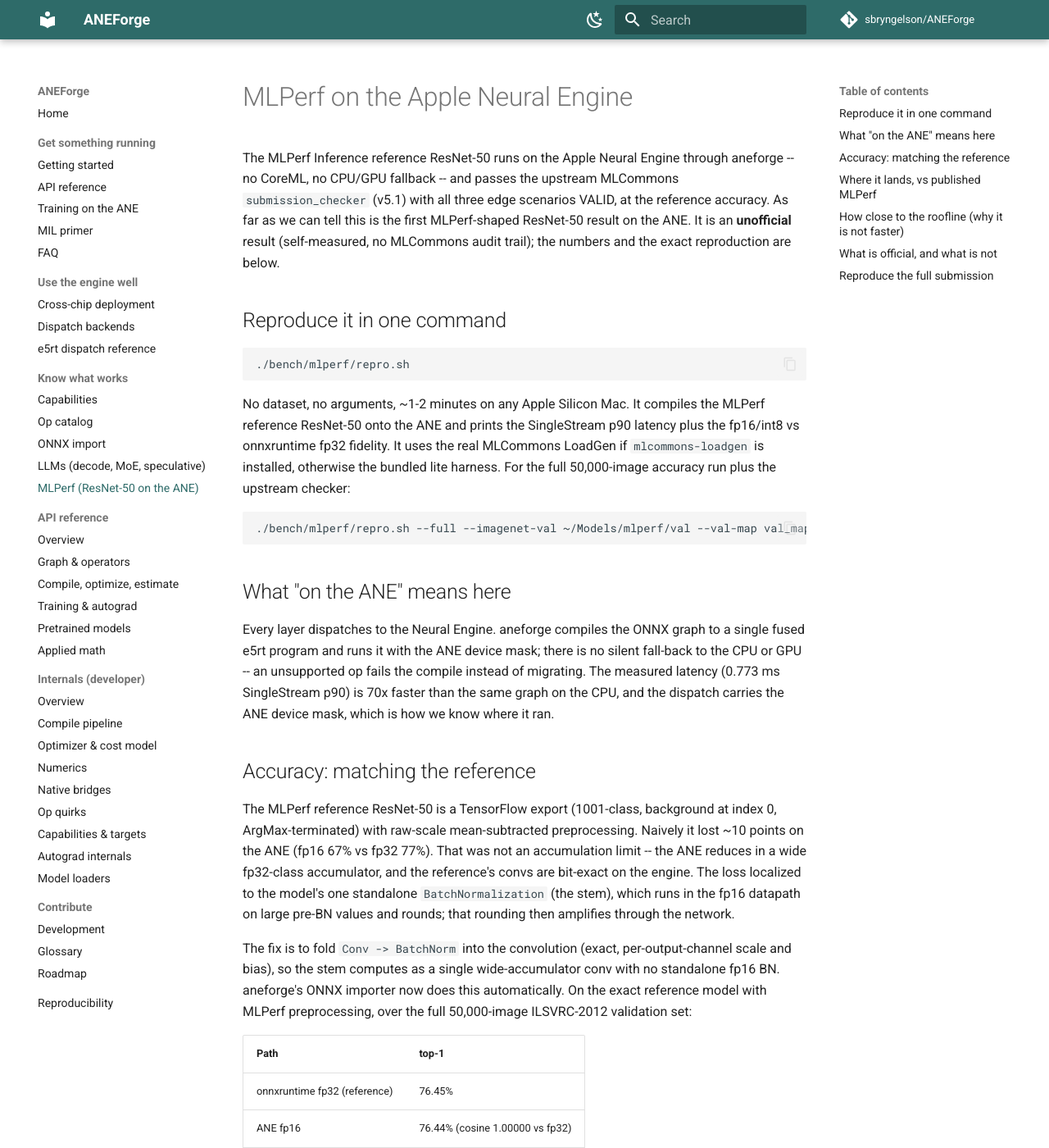
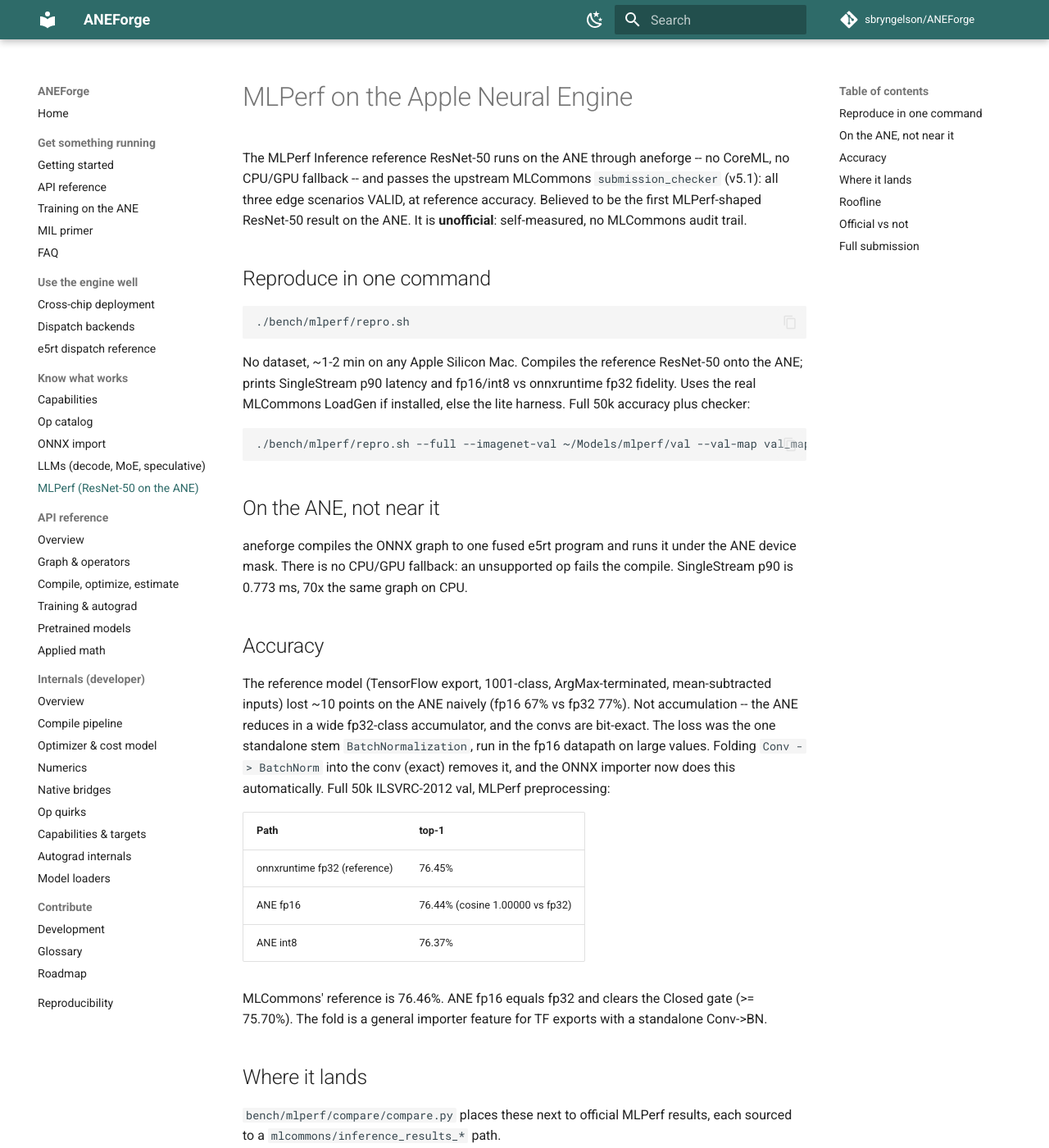
Before and after one commit to sbryngelson/ANEForge, an MkDocs documentation site: the page built from docs/mlperf.md, in a window 1280 px wide and 1400 px high. Shown: the whole window at 82% size. Built offline with MkDocs 1.6.1 and Material for MkDocs 9.7.7, drawn with Linux system fonts in a browser that asks for light colours; comment, search, counter and statistics services are not loaded; some of the changed text lies outside the part shown.

Commit message:
docs(site): MLPerf comparison section on the landing page, terse writeup
- web/index.html: add a 'Where it lands' MLPerf comparison section (sourced
  ANE vs Jetson AGX Orin v3.1 vs H100 v4.0), remove the redundant ResNet-18
  Measured block (the hero glance already carries those numbers).
- docs/mlperf.md: tighten to a terse, ASCII-clean writeup.

````diff
--- a/docs/mlperf.md
+++ b/docs/mlperf.md
@@ -1,46 +1,36 @@
 # MLPerf on the Apple Neural Engine
 
-The MLPerf Inference reference ResNet-50 runs on the Apple Neural Engine through aneforge -- no CoreML, no
-CPU/GPU fallback -- and passes the upstream MLCommons `submission_checker` (v5.1) with all three edge scenarios
-VALID, at the reference accuracy. As far as we can tell this is the first MLPerf-shaped ResNet-50 result on the
-ANE. It is an **unofficial** result (self-measured, no MLCommons audit trail); the numbers and the exact
-reproduction are below.
+The MLPerf Inference reference ResNet-50 runs on the ANE through aneforge -- no CoreML, no CPU/GPU fallback --
+and passes the upstream MLCommons `submission_checker` (v5.1): all three edge scenarios VALID, at reference
+accuracy. Believed to be the first MLPerf-shaped ResNet-50 result on the ANE. It is **unofficial**:
+self-measured, no MLCommons audit trail.
 
-## Reproduce it in one command
+## Reproduce in one command
 
 ```bash
 ./bench/mlperf/repro.sh
 ```
 
-No dataset, no arguments, ~1-2 minutes on any Apple Silicon Mac. It compiles the MLPerf reference ResNet-50
-onto the ANE and prints the SingleStream p90 latency plus the fp16/int8 vs onnxruntime fp32 fidelity. It uses
-the real MLCommons LoadGen if `mlcommons-loadgen` is installed, otherwise the bundled lite harness. For the
-full 50,000-image accuracy run plus the upstream checker:
+No dataset, ~1-2 min on any Apple Silicon Mac. Compiles the reference ResNet-50 onto the ANE; prints
+SingleStream p90 latency and fp16/int8 vs onnxruntime fp32 fidelity. Uses the real MLCommons LoadGen if
+installed, else the lite harness. Full 50k accuracy plus checker:
 
 ```bash
 ./bench/mlperf/repro.sh --full --imagenet-val ~/Models/mlperf/val --val-map val_map.txt
 ```
 
-## What "on the ANE" means here
+## On the ANE, not near it
 
-Every layer dispatches to the Neural Engine. aneforge compiles the ONNX graph to a single fused e5rt program
-and runs it with the ANE device mask; there is no silent fall-back to the CPU or GPU -- an unsupported op fails
-the compile instead of migrating. The measured latency (0.773 ms SingleStream p90) is 70x faster than the same
-graph on the CPU, and the dispatch carries the ANE device mask, which is how we know where it ran.
+aneforge compiles the ONNX graph to one fused e5rt program and runs it under the ANE device mask. There is no
+CPU/GPU fallback: an unsupported op fails the compile. SingleStream p90 is 0.773 ms, 70x the same graph on CPU.
 
-## Accuracy: matching the reference
+## Accuracy
 
-The MLPerf reference ResNet-50 is a TensorFlow export (1001-class, background at index 0, ArgMax-terminated)
-with raw-scale mean-subtracted preprocessing. Naively it lost ~10 points on the ANE (fp16 67% vs fp32 77%).
-That was not an accumulation limit -- the ANE reduces in a wide fp32-class accumulator, and the reference's
-convs are bit-exact on the engine. The loss localized to the model's one standalone `BatchNormalization` (the
-stem), which runs in the fp16 datapath on large pre-BN values and rounds; that rounding then amplifies through
-the network.
-
-The fix is to fold `Conv -> BatchNorm` into the convolution (exact, per-output-channel scale and bias), so the
-stem computes as a single wide-accumulator conv with no standalone fp16 BN. aneforge's ONNX importer now does
-this automatically. On the exact reference model with MLPerf preprocessing, over the full 50,000-image
-ILSVRC-2012 validation set:
+The reference model (TensorFlow export, 1001-class, ArgMax-terminated, mean-subtracted inputs) lost ~10 points
+on the ANE naively (fp16 67% vs fp32 77%). Not accumulation -- the ANE reduces in a wide fp32-class
+accumulator, and the convs are bit-exact. The loss was the one standalone stem `BatchNormalization`, run in the
+fp16 datapath on large values. Folding `Conv -> BatchNorm` into the conv (exact) removes it, and the ONNX
+importer now does this automatically. Full 50k ILSVRC-2012 val, MLPerf preprocessing:
 
 | Path | top-1 |
 | --- | --- |
@@ -48,54 +38,47 @@
 | ANE fp16 | 76.44% (cosine 1.00000 vs fp32) |
 | ANE int8 | 76.37% |
 
-MLCommons' published reference is 76.46%. The ANE fp16 result equals fp32 to 0.01 point and clears the Closed
-gate (>= 75.70%). The fold is a general importer feature: any TF-exported model with a standalone Conv->BN
-benefits.
+MLCommons' reference is 76.46%. ANE fp16 equals fp32 and clears the Closed gate (>= 75.70%). The fold is a
+general importer feature for TF exports with a standalone Conv->BN.
 
-## Where it lands, vs published MLPerf
+## Where it lands
 
-`bench/mlperf/compare/compare.py` places these numbers next to official MLPerf Inference results. Every
-competitor number is sourced to a `mlcommons/inference_results_*` path in `compare/competitors.csv`.
+`bench/mlperf/compare/compare.py` places these next to official MLPerf results, each sourced to a
+`mlcommons/inference_results_*` path.
 
-| System | Category | MLPerf round | SingleStream p90 (ms) | Offline (samples/s) | Power class |
+| System | Category | Round | SingleStream p90 (ms) | Offline (samples/s) | Power class |
 | --- | --- | --- | --- | --- | --- |
 | Apple Neural Engine (M-series), unofficial | Edge | -- | 0.773 | 1,149 | single-digit W (SoC block) |
 | NVIDIA Jetson AGX Orin | Edge | v3.1 | 0.640 | 6,424 | 15-60 W module |
 | NVIDIA H100-SXM-80GB (1 GPU) | Datacenter | v4.0 | -- | 88,714 | 350-700 W board |
 
-On SingleStream latency the ANE (0.773 ms) is within ~1.2x of the Jetson AGX Orin (0.640 ms) at a fraction of
-the power. On Offline throughput it trails, because the ANE program is batch-1 and latency-bound. That is not a
-tuning miss -- it is the shape of the engine, and the roofline says so.
+Within ~1.2x of the Jetson AGX Orin on SingleStream latency, at a fraction of the power. It trails on Offline
+throughput: the program is batch-1 and compute-bound.
 
-## How close to the roofline (why it is not faster)
+## Roofline
 
-ResNet-50 at 224x224 is ~8.2 GFLOP/image; at 0.82 ms that is ~10 TFLOP/s achieved. Against our measured M5 Pro
-ANE ceilings (from a separate ANE roofline characterization) the conv roof is 18.8 TFLOP/s and the GEMM roof is
-10.2 TFLOP/s -- so ResNet-50 sits essentially *at* the GEMM roof. It is compute-bound, and three obvious levers
-do not move it:
+ResNet-50 at 224x224 is ~8.2 GFLOP/image; at 0.82 ms that is ~10 TFLOP/s. The measured M5 Pro ANE roofs are
+18.8 TFLOP/s (conv) and 10.2 TFLOP/s (GEMM), so ResNet-50 sits at the GEMM roof. It is compute-bound, and three
+levers do not move it:
 
-- **Batching** does nothing. Fitting `t = D + N*C` across batch 1..64 gives a per-sample cost `C ~ 0.855 ms`
-  and a dispatch floor `D ~ 0`: there is no fixed cost to amortize.
-- **int8/int4** give ~9% then flat. Near the compute plateau the ANE weight stream is element-rate-bound, not
-  byte-bound, so compression buys energy (~20%), not throughput -- and aneforge's int8 flag quantizes the
-  weights while leaving the MAC in fp16.
-- **The latency-bound batch trick** (verify K tokens for the cost of one, which makes speculative decode nearly
-  free on the ANE) applies only to dispatch-bound decode. ResNet-50 has no idle compute to reclaim.
+- **Batching**: fitting `t = D + N*C` over batch 1..64 gives `C ~ 0.855 ms/sample` and `D ~ 0` -- no fixed cost
+  to amortize.
+- **int8/int4**: ~9% then flat. Near the plateau the weight stream is element-rate-bound, not byte-bound, so
+  compression buys energy, not throughput; the int8 flag quantizes weights but leaves the MAC in fp16.
+- **Latency-bound batching** (verify K tokens for the cost of one) applies only to dispatch-bound decode;
+  ResNet-50 has no idle compute.
 
-The residual gap to the 18.8 conv roof is structural: that roof is a Winograd effect available only to dense
-3x3 stride-1 convs, and roughly half of ResNet-50's FLOPs are in 1x1 pointwise (and strided) convs that are
-Winograd-ineligible. Reaching 18.8 needs a different network, not a different backend setting. In short: this
-is the ceiling for ResNet-50 on this engine.
+The gap to 18.8 is structural: that roof is a Winograd effect for dense 3x3 stride-1 convs, and ~half of
+ResNet-50's FLOPs are Winograd-ineligible 1x1 (and strided) convs. Reaching it needs a different network. This
+is the ceiling for ResNet-50 on the engine.
 
-## What is official, and what is not
+## Official vs not
 
-This is an unofficial result. It is produced with the real MLCommons LoadGen and passes the upstream
-`submission_checker` (v5.1: "Closed Results = 3, Systems = 1, SUMMARY: submission looks OK"), with TEST01 and
-TEST04 compliance PASS and the accuracy logs truncated and hashed -- but it has no MLCommons audit trail and
-was not submitted in an official round. Landing it in an official round is a membership and process step, not
-an engineering one.
+Produced with the real MLCommons LoadGen; passes the upstream `submission_checker` (v5.1: "Closed Results = 3,
+Systems = 1, SUMMARY: submission looks OK"), TEST01 + TEST04 PASS, accuracy logs truncated and hashed. No
+MLCommons audit trail, not submitted in an official round -- a membership and process step.
 
-## Reproduce the full submission
+## Full submission
 
 ```bash
 PYTHONPATH=. python3 bench/mlperf/run_submission.py \
@@ -103,7 +86,6 @@
     --count 1024 --acc-count 0 --min-duration 600 --compliance-duration 600
 ```
 
-This builds the complete edge/Closed ResNet-50 tree (all three scenarios, real-LoadGen performance and
-accuracy, TEST01 + TEST04, system description) under `bench/mlperf/submission/`. Validate it with the upstream
-checker from a clone of `mlcommons/inference`. See [`bench/mlperf/README.md`](https://github.com/sbryngelson/ANEForge/tree/main/bench/mlperf)
-for the full harness, the accuracy path, and the layout.
+Builds the complete edge/Closed tree (all three scenarios, real-LoadGen performance and accuracy, TEST01 +
+TEST04, system description) under `bench/mlperf/submission/`; validate with the upstream checker from a clone of
+`mlcommons/inference`. Harness: [`bench/mlperf/README.md`](https://github.com/sbryngelson/ANEForge/tree/main/bench/mlperf).
````
Also changed, not shown: 1 other file.
